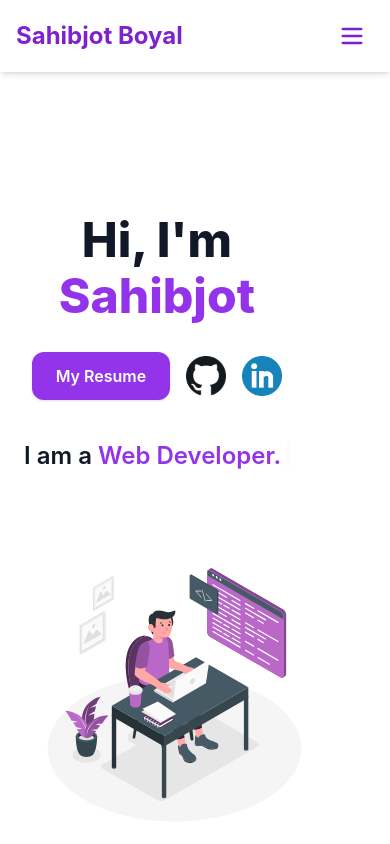
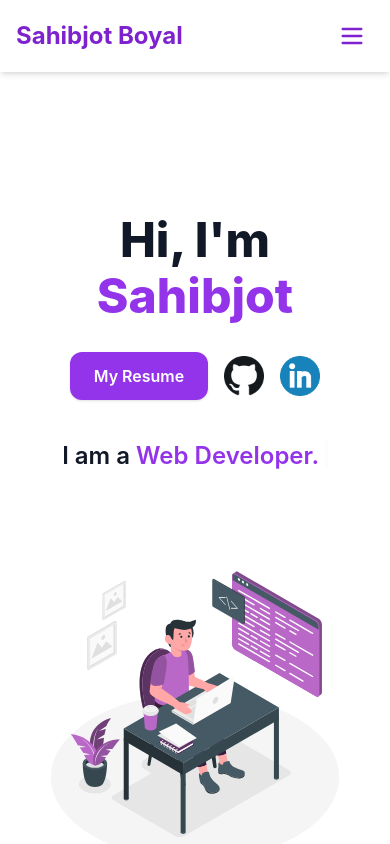
Before and after one commit to SahibjotB/SSB-Website, a React (Vite) app: page / in a window 390 px wide. Built offline with nearby package versions, Linux system fonts and the light colour scheme.

Commit message:
Fixed mobile homepage allignment error

```diff
--- a/src/pages/Home.jsx
+++ b/src/pages/Home.jsx
@@ -6,10 +6,10 @@ import LinkedInLogo from "../assets/linkedin-logo.png";
 
 export default function Home() {
   return (
-    <div className="min-h-[calc(100vh-300px)] flex items-start lg:items-center bg-white text-gray-900 px-6 md:px-16 pt-8">
-      <div className="flex flex-col lg:flex-row items-start max-w-6xl mx-auto w-full gap-12">
+    <div className="min-h-[calc(100vh-300px)] overflow-x-hidden flex items-start lg:items-center bg-white text-gray-900 px-6 md:px-16 pt-8">
+      <div className="flex flex-col lg:flex-row items-center lg:items-start max-w-6xl mx-auto w-full gap-12">
         {/* Text Section */}
-        <div className="lg:w-1/2 text-center lg:text-left space-y-6 pt-28">
+        <div className="lg:w-1/2 w-full text-center lg:text-left space-y-6 pt-28">
           <div>
             <h1 className="text-5xl md:text-7xl font-extrabold">Hi, I'm</h1>
             <h1 className="text-5xl md:text-7xl font-extrabold text-purple-600 mt-2">
@@ -22,7 +22,7 @@ export default function Home() {
               href="/sahib-resume.pdf"
               target="_blank"
               rel="noopener noreferrer"
-              className="px-6 py-3 bg-purple-600 text-white rounded-xl shadow hover:bg-purple-800 transition font-semibold text-base md:text-base"
+              className="px-6 py-3 bg-purple-600 text-white rounded-xl shadow hover:bg-purple-800 transition font-semibold text-base"
             >
               My Resume
             </a>
@@ -71,7 +71,7 @@ export default function Home() {
         </div>
 
         {/* Image Section */}
-        <div className="lg:w-1/2 flex justify-center pt-6">
+        <div className="lg:w-1/2 w-full flex justify-center pt-6">
           <img
             src={HeroImage}
             alt="Hero"
```
